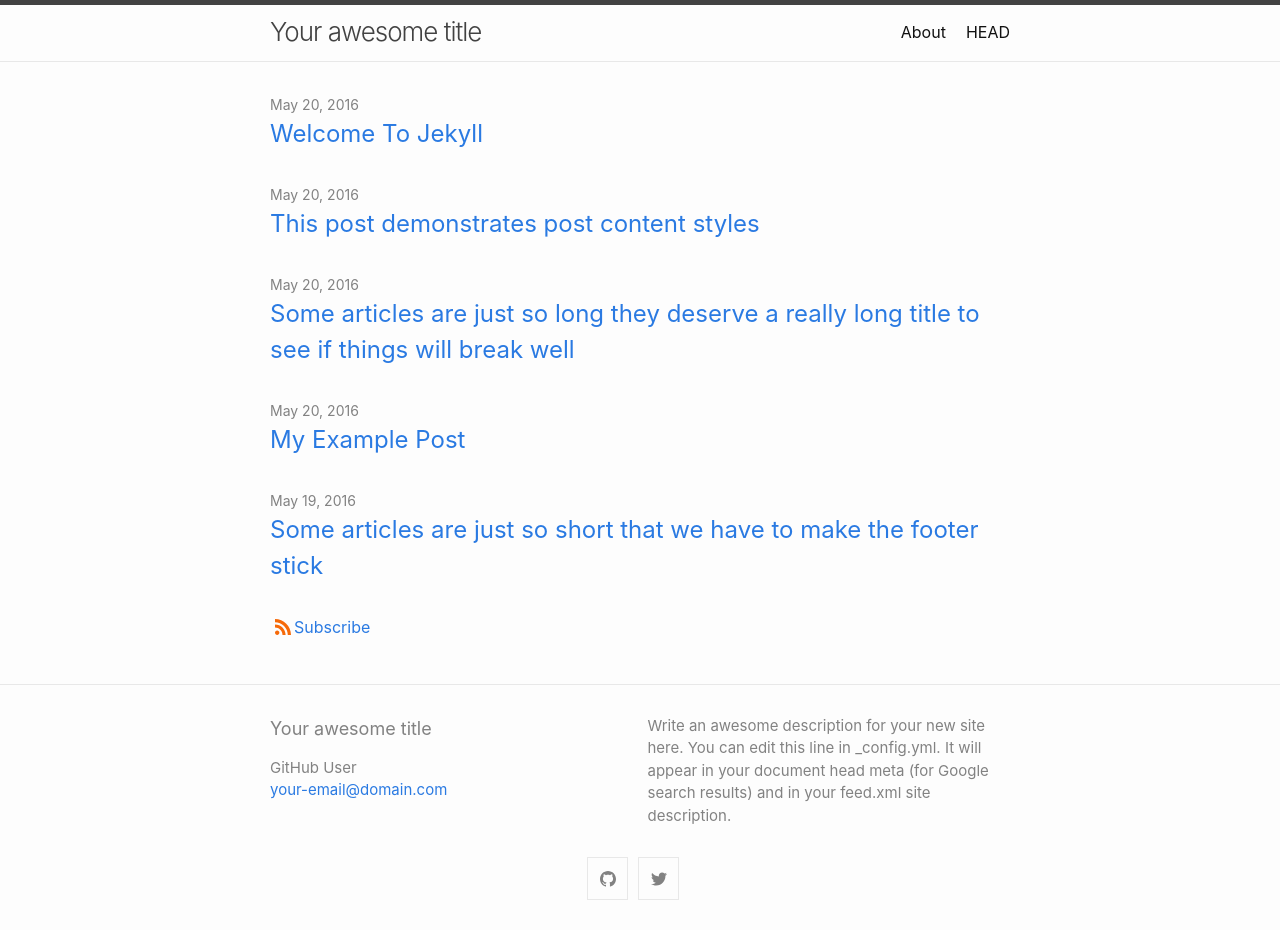
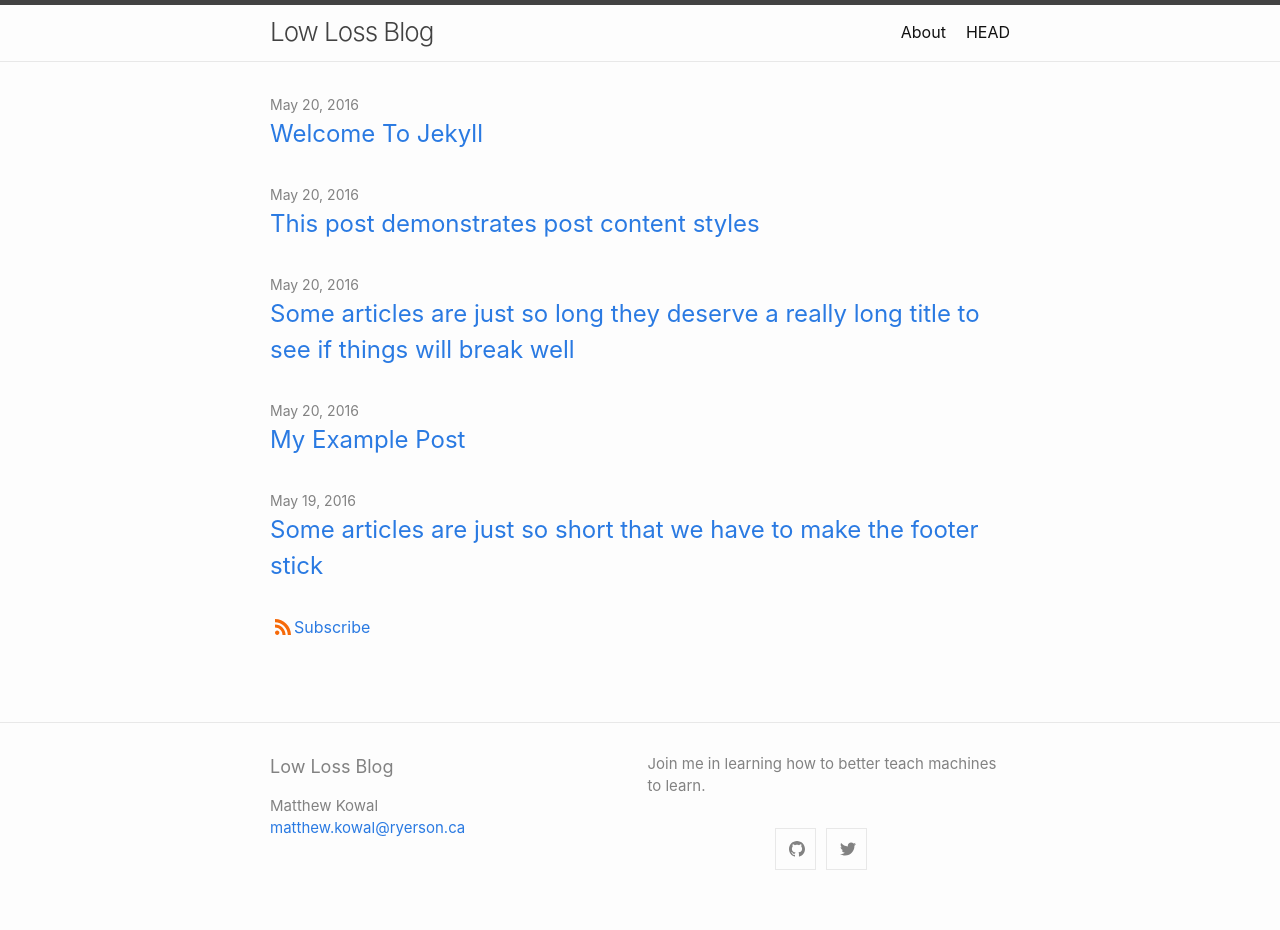
Before and after one commit to MKowal2/MKowal4.github.io, a Jekyll site: the page built from index.md, in a window 1280 px wide. Built offline with Jekyll 4.4.1, drawn with Linux system fonts in a browser that asks for light colours; after the commit the page ends 900 px from its top, so only the background shows below that.

Commit message:
Update _config.yml

```diff
--- a/_config.yml
+++ b/_config.yml
@@ -1,10 +1,8 @@
-title: Your awesome title
-author: GitHub User
-email: your-email@domain.com
+title: Low Loss Blog
+author: Matthew Kowal
+email: matthew.kowal@ryerson.ca
 description: > # this means to ignore newlines until "show_excerpts:"
-  Write an awesome description for your new site here. You can edit this
-  line in _config.yml. It will appear in your document head meta (for
-  Google search results) and in your feed.xml site description.
+  Join me in learning how to better teach machines to learn.
 
 show_excerpts: false # set to true to show excerpts on the homepage
 
```
